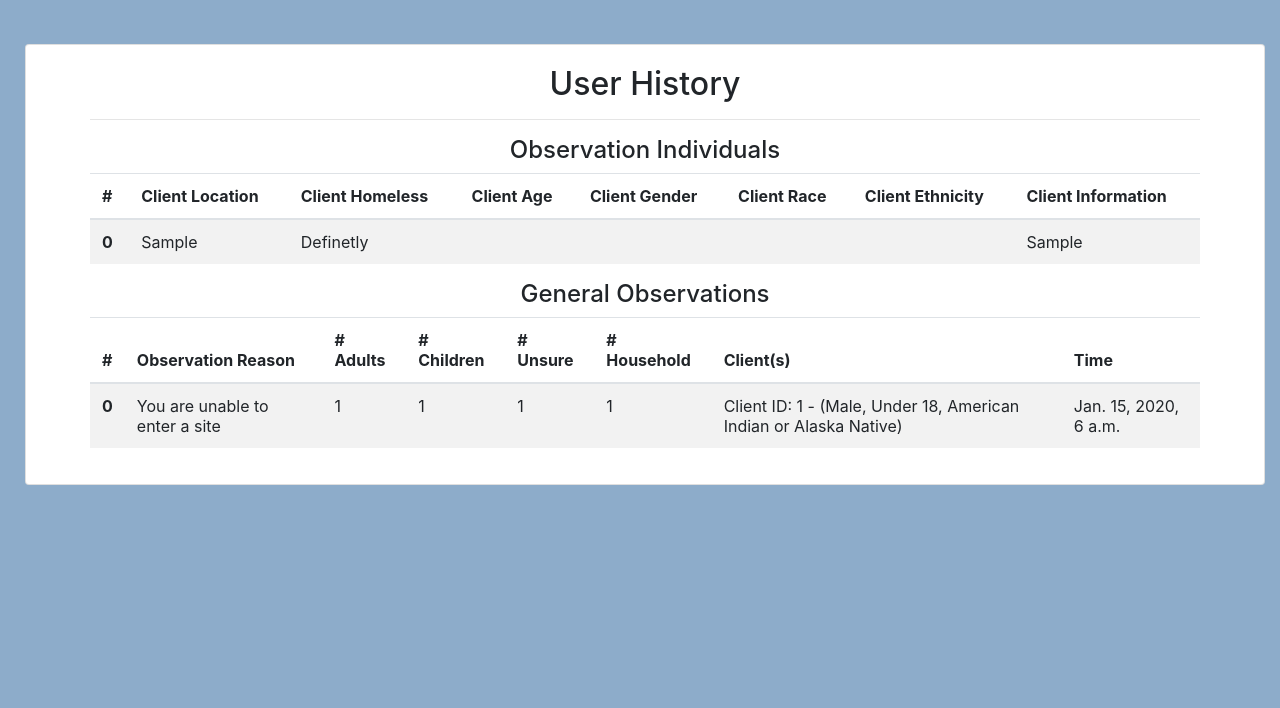
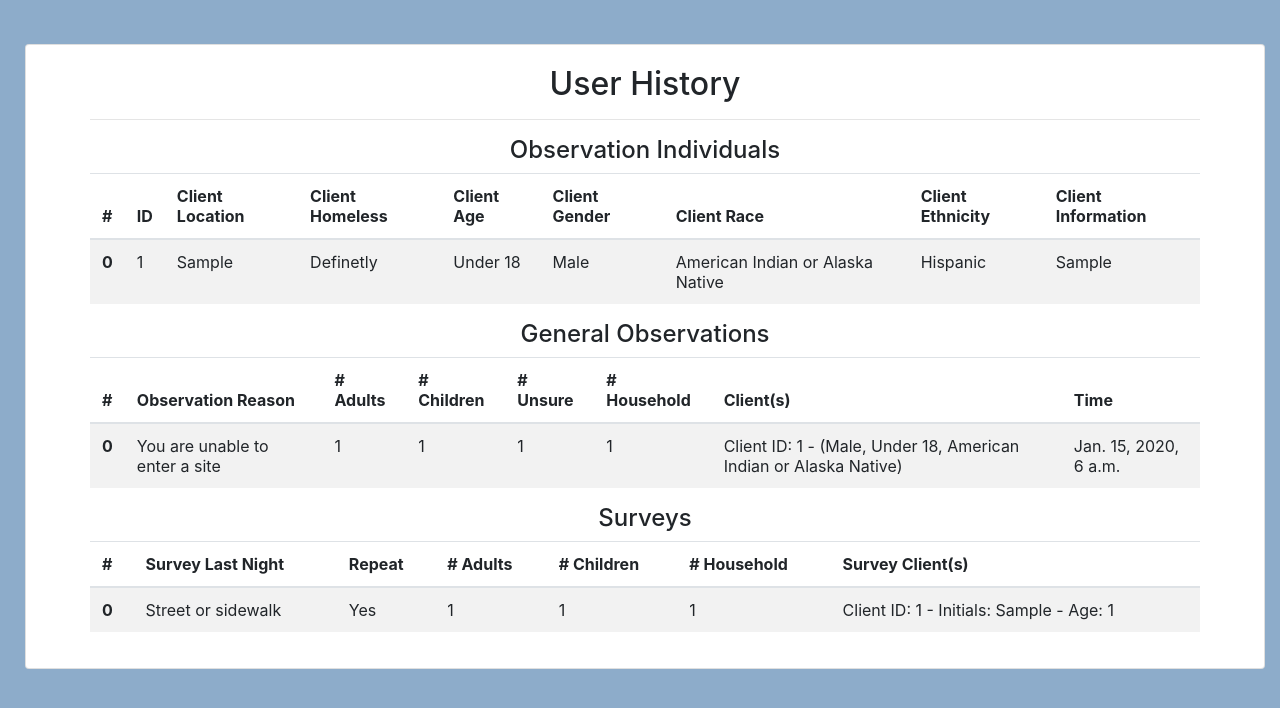
Before and after one commit to Kopetzki/PIT_APP, a Django app: page /user_history/ in a window 1280 px wide. Shown: the part 56-764 px from the top of the page. Run offline with Django 3.2, Linux system fonts and the light colour scheme; a user stored in the database is signed in; data comes from the database, SQL or seed files in the repository; tables that the repository leaves empty hold one stand-in row (values such as "Sample post"); some libraries are stand-ins or nearby versions.

Commit message:
User history, gen obs, obs ind, and gen survey working

```diff
--- a/PIT_APP/settings.py
+++ b/PIT_APP/settings.py
@@ -1,17 +1,13 @@
 """
 Django settings for PIT_APP project.
-
 Generated by 'django-admin startproject' using Django 3.0.6.
-
 For more information on this file, see
 https://docs.djangoproject.com/en/3.0/topics/settings/
-
 For the full list of settings and their values, see
 https://docs.djangoproject.com/en/3.0/ref/settings/
 """
 
 import os
-from socket import gethostname, gethostbyname
 
 # Build paths inside the project like this: os.path.join(BASE_DIR, ...)
 BASE_DIR = os.path.dirname(os.path.dirname(os.path.abspath(__file__)))
@@ -26,7 +22,7 @@ SECRET_KEY = '%p&m@r)=8pm!zczh1v+&yfk=-g)txrypl!oo8vqx2d4ixwx(p6'
 # SECURITY WARNING: don't run with debug turned on in production!
 DEBUG = True
 
-ALLOWED_HOSTS = [gethostname(), gethostbyname(gethostname())]
+ALLOWED_HOSTS = []
 
 
 # Application definition
--- a/survey/templates/base/user/user_history.html
+++ b/survey/templates/base/user/user_history.html
@@ -13,11 +13,13 @@
                 <div class="container">
                     <hr>
 
+                    {% if obs_i_num >= 1 %}
                      <h4 style="text-align: center">Observation Individuals</h4>
                     <table class="table table-striped">
                       <thead>
                         <tr>
                             <th scope="col">#</th>
+                            <th scope="col">ID</th>
                           <th scope="col">Client Location</th>
                           <th scope="col">Client Homeless</th>
                           <th scope="col">Client Age</th>
@@ -31,12 +33,13 @@
                         {% for q in gen_obs_ind_objects_fin %}
                             <tr>
                               <th>{{ q.num }}</th>
+                              <td>{{ q.id }}</td>
                               <td>{{ q.client_location }}</td>
                               <td>{{ q.upd_client_homeless }}</td>
-                              <td>{{ q.client_age }}</td>
-                              <td>{{ q.client_gender }}</td>
-                              <td>{{ q.client_race }}</td>
-                              <td>{{ q.client_ethnicity }}</td>
+                              <td>{{ q.upd_client_age }}</td>
+                              <td>{{ q.upd_client_gender }}</td>
+                              <td>{{ q.upd_client_race }}</td>
+                              <td>{{ q.upd_client_ethnicity }}</td>
                               <td>{{ q.client_information }}</td>
                             </tr>
 
@@ -44,7 +47,9 @@
 
                       </tbody>
                     </table>
+                {% endif %}
 
+                {% if g_obs_num >= 1 %}
                     <h4 style="text-align: center">General Observations</h4>
                     <table class="table table-striped">
                       <thead>
@@ -76,7 +81,39 @@
 
                       </tbody>
                     </table>
+                {% endif %}
 
+                {% if surv_num >= 1 %}
+                    <h4 style="text-align: center">Surveys</h4>
+                    <table class="table table-striped">
+                      <thead>
+                        <tr>
+                            <th scope="col">#</th>
+                          <th scope="col">Survey Last Night</th>
+                          <th scope="col">Repeat</th>
+                            <th scope="col"># Adults</th>
+                          <th scope="col"># Children</th>
+                            <th scope="col"># Household</th>
+                          <th scope="col">Survey Client(s)</th>
+                        </tr>
+                      </thead>
+                      <tbody>
+                        {% for q in survey_objects_fin %}
+                            <tr>
+                              <th>{{ q.num }}</th>
+                              <td>{{ q.upd_survey_lastnight }}</td>
+                              <td>{{ q.upd_survey_repeat }}</td>
+                              <td>{{ q.survey_adults }}</td>
+                              <td>{{ q.survey_children }}</td>
+                              <td>{{ q.survey_householdnum }}</td>
+                              <td>{{ q.clients }}</td>
+                            </tr>
+
+                        {% endfor %}
+
+                      </tbody>
+                    </table>
+                {% endif %}
 
 
 
--- a/survey/templates/mainTemplate.html
+++ b/survey/templates/mainTemplate.html
@@ -36,9 +36,6 @@
 
     <head>
       <link rel="shortcut icon" type="image/png" href="{% static 'favicon.png' %}"/>
-      <meta charset="utf-8">
-      <meta http-equiv="X-UA-Compatible" content="IE=edge">
-      <meta name="viewport" content="width=device-width, initial-scale=1">
       {% block head %} {% endblock %}
     </head>
 
--- a/survey/views.py
+++ b/survey/views.py
@@ -9,7 +9,8 @@ from django.contrib.auth import authenticate
 from django.http import HttpResponseRedirect
 
 # import the different classes
-from .models import Observation_Individual, Observation, Survey_Individual, Survey_IndividualExtra, Survey, HOMELESS_CHOICES
+from .models import Observation_Individual, Observation, Survey_Individual, Survey_IndividualExtra, Survey, HOMELESS_CHOICES, \
+    AGE_CHOICES, ETHNICITY_CHOICES, GENDER_CHOICES, LAST_NIGHT_CHOICES
 from .forms import Observation_Individual_Form, Observation_Form, Survey_Individual_Form, Survey_Individual_Extra_Form, \
     Survey_Form, SignUpForm
 
@@ -407,6 +408,7 @@ def user_profile(request):
     return render(request, 'base/user/user_profile.html', {'userData': userData})
 
 
+# User History
 # Dependent functions
 # Return the status from a multiple choice field (local to the model)
 def get_readable_status(i, choice, obser, gen_obs_objects):
@@ -427,6 +429,19 @@ def get_readable_status(i, choice, obser, gen_obs_objects):
 
     return temp_status
 
+# Parse out yes or no based on 1/0 choice
+def parse_yes_no(obj):
+    repeat = obj.get("survey_repeat")
+
+    # Update the repeat message field
+    if repeat == '0':
+        rep_upd = "No"
+    else:
+        rep_upd = "Yes"
+
+    return rep_upd
+
+# Re-index a model of choices to correlate with how Django stuctures their form data
 def get_re_indexed_models(name_model):
     inst = name_model
     new_model = []
@@ -439,55 +454,93 @@ def get_re_indexed_models(name_model):
 
     return new_model
 
-
+# Get the readable choice data from attributes with Foreign Key relationships to other models
 def get_readable_fk(i, choices_model, gen_obs_objects, field):
     # init
     temp_status = ''
 
     # Re-define model based on counting index of 1
-    new_homeless_model = get_re_indexed_models(choices_model)
+    new_model = get_re_indexed_models(choices_model)
 
     # Iterate through the options and correlate the reasons to the status index
-    for a in range(len(new_homeless_model)):
+    for a in range(len(new_model)):
         # define the current field
         curr_field = gen_obs_objects[i].get(field)
 
-        if curr_field == new_homeless_model[a][0]:
+        if curr_field == new_model[a][0]:
             # retrieve the human readable status
-            temp_status = new_homeless_model[a][1]
+            temp_status = new_model[a][1]
             # once found, can break out of iteration
             break
 
     return temp_status
 
-def get_gen_obs_ind(i, curr_id, curr_object, temp_obj, raw_objects):
+# Specific fields needed for the observation individual
+def get_gen_obs_ind_data(i, curr_id, curr_object, temp_obj, raw_objects):
     # 1) Change the "client homeless id" to be user readable (not the index, but the message)
-
     # method to get the readable data based on fk model ( stored with a "_id" at end)
     temp_status_client_homeless = get_readable_fk(i, HOMELESS_CHOICES, raw_objects, "client_homeless_id")
-
     # Append the change onto the object
     temp_obj.update(upd_client_homeless=temp_status_client_homeless)
 
+    # 2) change the age choices
+    temp_status_client_age = get_readable_fk(i, AGE_CHOICES, raw_objects, "client_age_id")
+    # Append the change onto the object
+    temp_obj.update(upd_client_age=temp_status_client_age)
+
+    # 3) change the gender choices
+    temp_status_client_gender = get_readable_fk(i, GENDER_CHOICES, raw_objects, "client_gender_id")
+    # Append the change onto the object
+    temp_obj.update(upd_client_gender=temp_status_client_gender)
+
+    # 4) M2M Race Field (get via custom model method)
+    curr_race_list = curr_object.race_list()
+    # Append the change onto the object
+    temp_obj.update(upd_client_race=curr_race_list)
+
+    # 5) change the ethnicity choices
+    temp_status_client_ethnicity = get_readable_fk(i, ETHNICITY_CHOICES, raw_objects, "client_ethnicity_id")
+    # Append the change onto the object
+    temp_obj.update(upd_client_ethnicity=temp_status_client_ethnicity)
 
     return temp_obj
 
-def get_gen_obs(i, obser, temp_obs, gen_obs_objects):
+# Specific fields needed for the general observation
+def get_gen_obs_data(i, obser, temp_obs, gen_obs_objects):
     # 1) from that object, use the .clients_list method to get the clients
     curr_client_list = obser.clients_list()
-
     # update the temp object with the current client list
     temp_obs.update(clients=curr_client_list)
 
     # 2) Change the observation reason to be user readable (not the index, but the message)
     temp_status_obs_reason = get_readable_status(i, "obs_reason", obser, gen_obs_objects)
-
     # Update the list to include the readable reasons
     temp_obs.update(upd_obs_reason=temp_status_obs_reason)
 
     return temp_obs
 
+# Specific fields needed for the survey
+def get_survey_data(i, curr_object, temp_obj, raw_objects):
+    # 1) change the last night choices
+    temp_survey_lastnight = get_readable_fk(i, LAST_NIGHT_CHOICES, raw_objects, "survey_lastnight_id")
+    # Append the change onto the object
+    temp_obj.update(upd_survey_lastnight=temp_survey_lastnight)
 
+    # 2) Repeat field: choices are hard coded in model Y/M
+    rep_upd = parse_yes_no(raw_objects[i])
+    # Update the list to include the readable reasons
+    temp_obj.update(upd_survey_repeat=rep_upd)
+
+    # 3) from that object, use the .clients_list method to get the clients
+    curr_client_list = curr_object.clients_list()
+    # update the temp object with the current client list
+    temp_obj.update(clients=curr_client_list)
+
+    return temp_obj
+
+
+# A method to retrieve the user history data in a human readable way
+# Generic for the 4 different forms
 def get_user_history_data(raw_objects, model_type, str_type):
     # init
     final_objects = []
@@ -508,9 +561,13 @@ def get_user_history_data(raw_objects, model_type, str_type):
 
         # branch based on type of data
         if str_type == "Observation":
-            temp_obj = get_gen_obs(i, curr_object, temp_obj, raw_objects)
+            temp_obj = get_gen_obs_data(i, curr_object, temp_obj, raw_objects)
         elif str_type == "Observation_Individual":
-            temp_obj = get_gen_obs_ind(i, curr_id, curr_object, temp_obj, raw_objects)
+            temp_obj = get_gen_obs_ind_data(i, curr_id, curr_object, temp_obj, raw_objects)
+        elif str_type == "Survey":
+            temp_obj = get_survey_data(i, curr_object, temp_obj, raw_objects)
+        else:
+            print("Error: Invalid selection")
 
 
         # add just an index to that object as well
@@ -532,8 +589,6 @@ def user_history(request):
     # 1) Observation Individual Objects
     gen_obs_ind_objects = Observation_Individual.objects.all().filter(c_obs_user=request.user).values()
 
-    print(gen_obs_ind_objects)
-
     # Call the method to parse the data to be user-readable
     # only do this if the length of the queried objects is greater than 1
     if len(gen_obs_ind_objects) >= 1:
@@ -548,8 +603,27 @@ def user_history(request):
         gen_obs_objects_fin = get_user_history_data(gen_obs_objects, Observation, "Observation")
 
 
-    #LATER: add the length of the returned objets so there is only a table if that user has submitted a form of that type
-    # Split into 2 tabs: Observations and Surveys
+    # 3) Survey Individual objects
 
-    return render(request, 'base/user/user_history.html', ({'gen_obs_objects_fin': gen_obs_objects_fin,
-                                                            'gen_obs_ind_objects_fin': gen_obs_ind_objects_fin}))
+    # 4) Survey Individual Extra objects
+
+    # 5) Survey objects
+    survey_objects = Survey.objects.all().filter(survey_user=request.user).values()
+
+    # Call the method to parse the data to be user-readable
+    if len(survey_objects) >= 1:
+        survey_objects_fin = get_user_history_data(survey_objects, Survey, "Survey")
+
+
+    # Get the Length of the different forms query results
+    g_obs_num = len(gen_obs_objects)
+    obs_i_num = len(gen_obs_ind_objects)
+    surv_num = len(survey_objects)
+
+
+    # Later: Split into 2 tabs: Observations and Surveys
+
+    return render(request, 'base/user/user_history.html', ({'g_obs_num':g_obs_num, 'obs_i_num':obs_i_num, 'surv_num':surv_num,
+                                                            'gen_obs_objects_fin': gen_obs_objects_fin,
+                                                            'gen_obs_ind_objects_fin': gen_obs_ind_objects_fin,
+                                                            'survey_objects_fin':survey_objects_fin, }))
```
